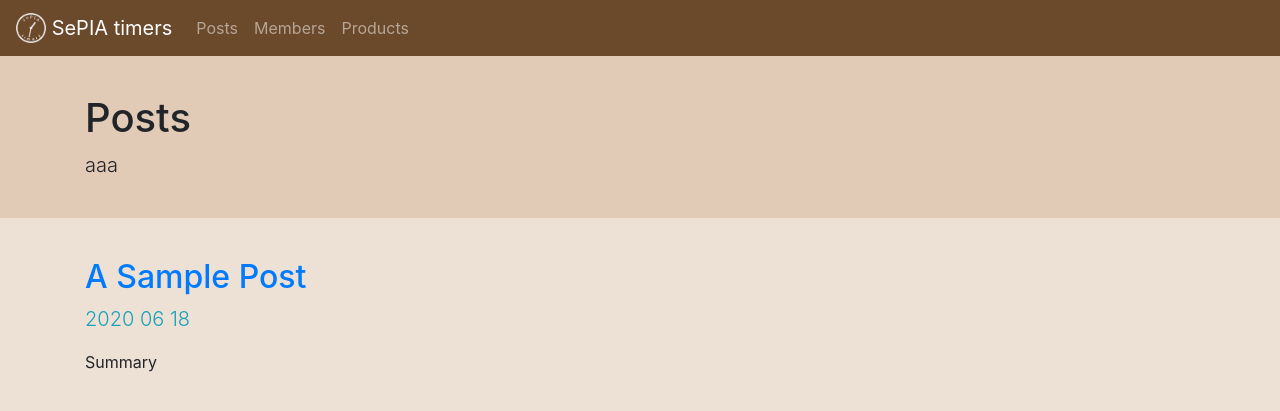
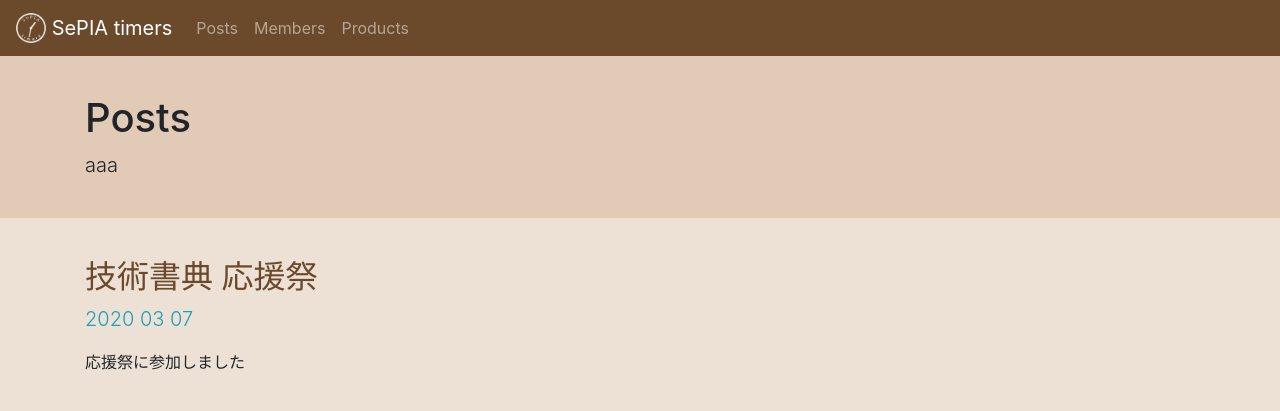
Before and after one commit to SePIAtimers/SePIAtimers.github.io, a Jekyll site: the page built from posts.markdown, in a window 1280 px wide. Shown: the top 411 px of the page. Built offline with Jekyll 4.4.1, drawn with Linux system fonts in a browser that asks for light colours.

Commit message:
Add post

```diff
--- /dev/null
+++ b/_posts/2020-03-07-techbookfest8.md
@@ -0,0 +1,11 @@
+---
+layout: post
+title: 技術書典 応援祭
+summary: 応援祭に参加しました
+---
+
+## hoge
+hogehoge
+
+## huga
+hugahuga
--- a/css/custom/includes/_custom.scss
+++ b/css/custom/includes/_custom.scss
@@ -11,3 +11,11 @@
 .product{
     border: 1px solid #000;
 }
+
+a:link, a:visited{
+    color: $dark-sepia;
+}
+
+.date{
+    color: $dark-sepia;
+}
```
Also changed, not shown: _posts/sample-post.md (renamed from _posts/2020-06-18-sample-post.md).
